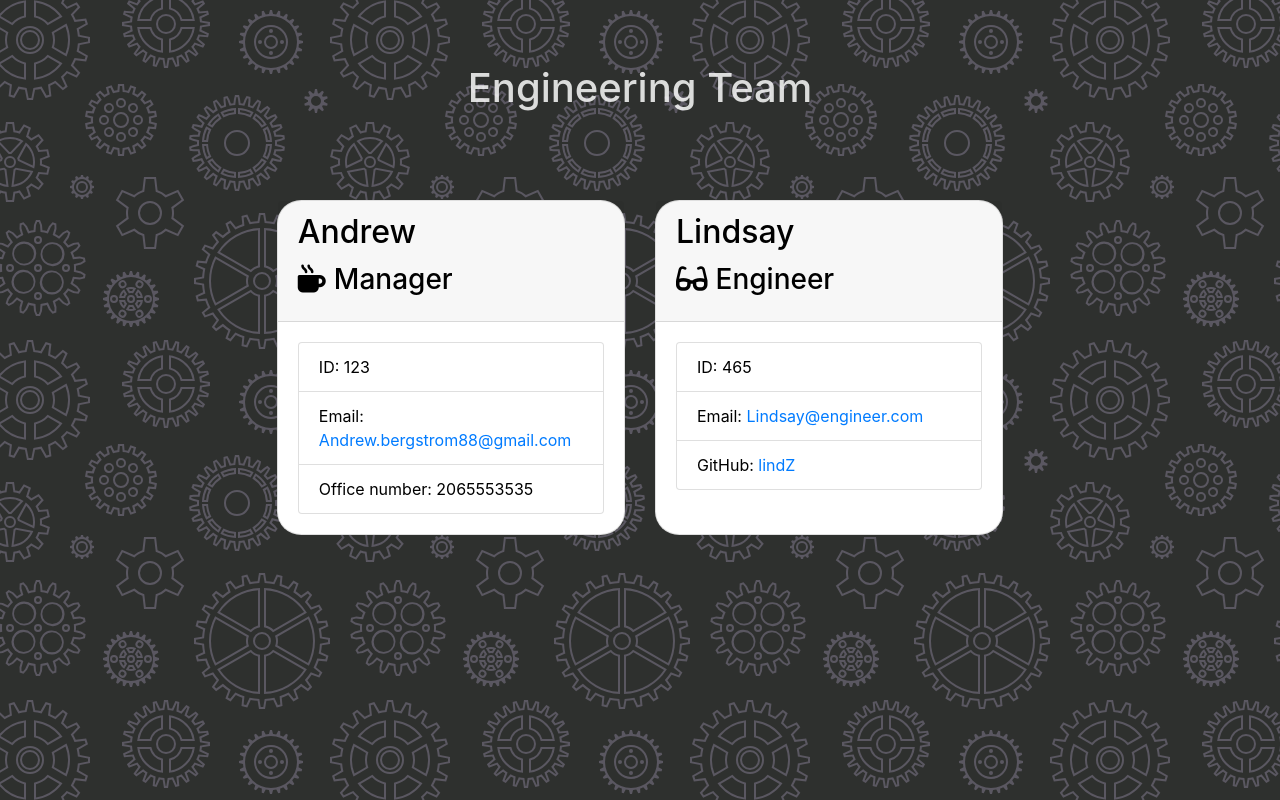
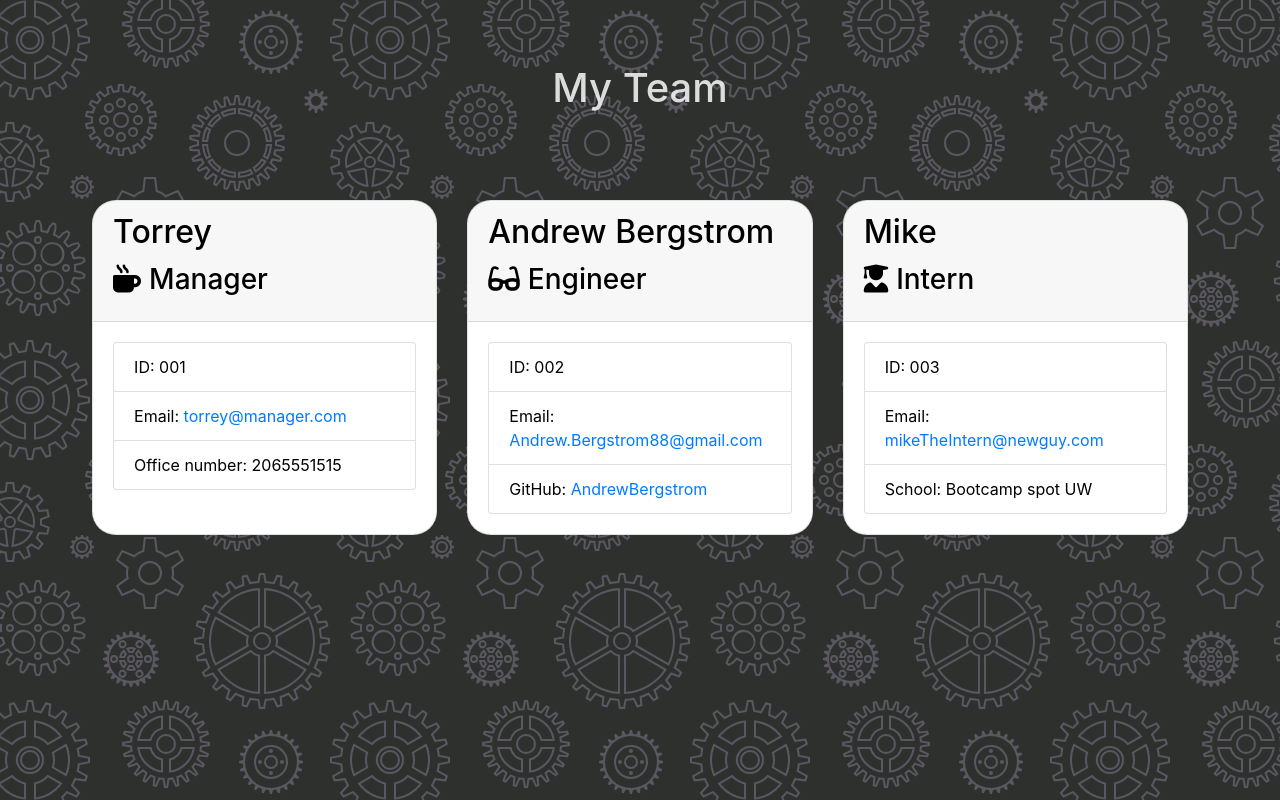
Before and after one commit to AndrewBergstrom/Engineering_Team_Generator, a website: page output/team.html in a window 1280 px wide. Drawn offline with nearby package versions, Linux system fonts and the light colour scheme.

```diff
--- a/output/team.html
+++ b/output/team.html
@@ -16,7 +16,7 @@
     <div class="container-fluid">
         <div class="row">
             <div class="col-12 jumbotron mb-3 team-heading">
-                <h1 class="text-center">Engineering Team</h1>
+                <h1 class="text-center">My Team</h1>
             </div>
         </div>
     </div>
@@ -26,27 +26,40 @@
                 <div class="card-deck">
                 <div class="card employee-card">
     <div class="card-header">
-        <h2 class="card-title">Andrew</h2>
+        <h2 class="card-title">Torrey</h2>
         <h3 class="card-title"><i class="fas fa-mug-hot mr-2"></i>Manager</h3>
     </div>
     <div class="card-body">
         <ul class="list-group">
-            <li class="list-group-item">ID: 123</li>
-            <li class="list-group-item">Email: <a href="mailto:Andrew.bergstrom88@gmail.com">Andrew.bergstrom88@gmail.com</a></li>
-            <li class="list-group-item">Office number: 2065553535</li>
+            <li class="list-group-item">ID: 001</li>
+            <li class="list-group-item">Email: <a href="mailto:torrey@manager.com">torrey@manager.com</a></li>
+            <li class="list-group-item">Office number: 2065551515</li>
         </ul>
     </div>
 </div>
 <div class="card employee-card">
     <div class="card-header">
-        <h2 class="card-title">Lindsay</h2>
+        <h2 class="card-title">Andrew Bergstrom</h2>
         <h3 class="card-title"><i class="fas fa-glasses mr-2"></i>Engineer</h3>
     </div>
     <div class="card-body">
         <ul class="list-group">
-            <li class="list-group-item">ID: 465</li>
-            <li class="list-group-item">Email: <a href="mailto:Lindsay@engineer.com">Lindsay@engineer.com</a></li>
-            <li class="list-group-item">GitHub: <a href="https://github.com/lindZ" target="_blank" rel="noopener noreferrer">lindZ</a></li>
+            <li class="list-group-item">ID: 002</li>
+            <li class="list-group-item">Email: <a href="mailto:Andrew.Bergstrom88@gmail.com">Andrew.Bergstrom88@gmail.com</a></li>
+            <li class="list-group-item">GitHub: <a href="https://github.com/AndrewBergstrom" target="_blank" rel="noopener noreferrer">AndrewBergstrom</a></li>
+        </ul>
+    </div>
+</div>
+<div class="card employee-card">
+    <div class="card-header">
+        <h2 class="card-title">Mike</h2>
+        <h3 class="card-title"><i class="fas fa-user-graduate mr-2"></i>Intern</h3>
+    </div>
+    <div class="card-body">
+        <ul class="list-group">
+            <li class="list-group-item">ID: 003</li>
+            <li class="list-group-item">Email: <a href="mailto:mikeTheIntern@newguy.com">mikeTheIntern@newguy.com</a></li>
+            <li class="list-group-item">School: Bootcamp spot UW</li>
         </ul>
     </div>
 </div>
```
Also changed, not shown: 1 other file.
